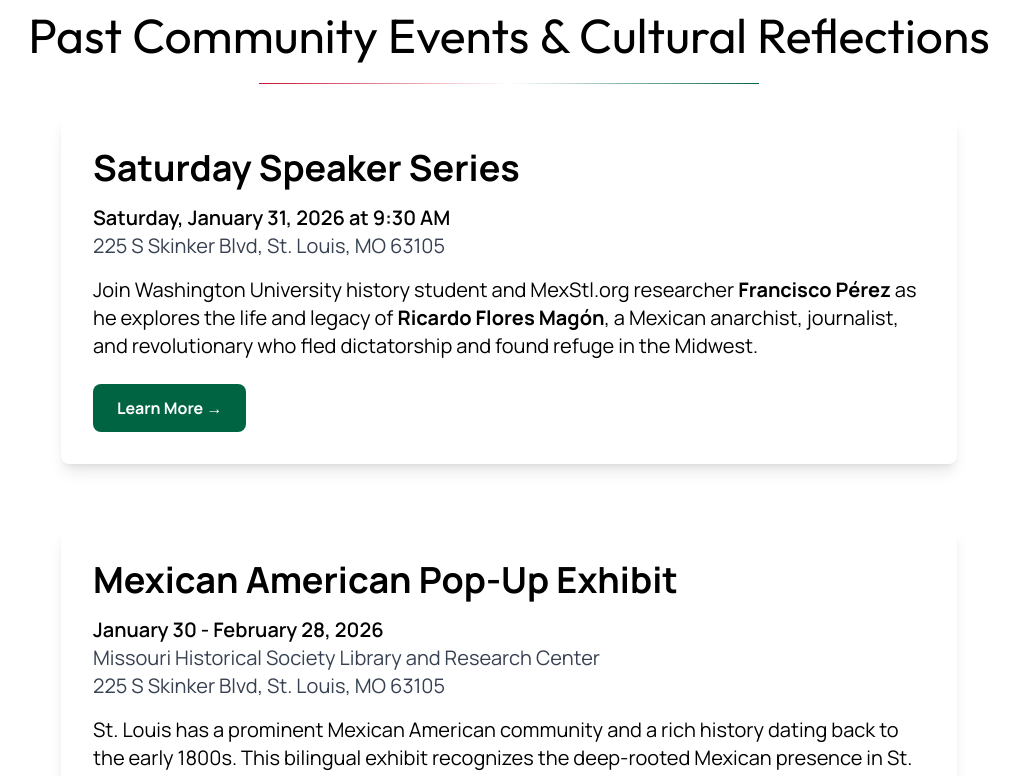
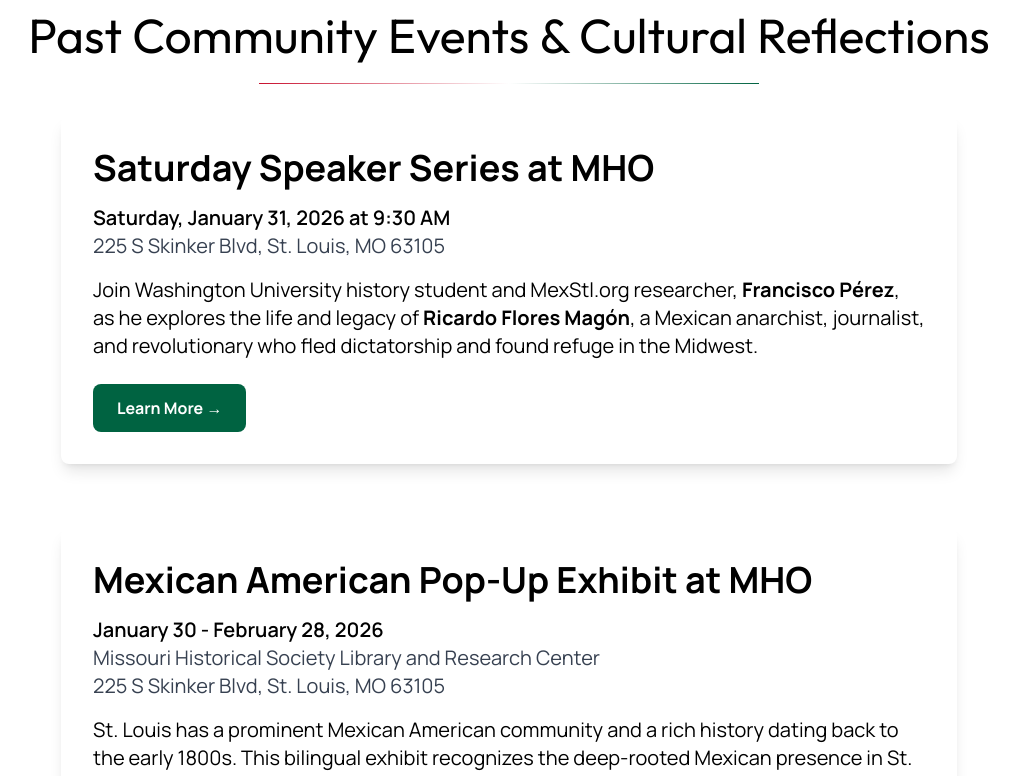
Before and after one commit to DylanAlfonso13/mexstl, a Next.js app: page /events in a window 1280 px wide. Shown: the part 371-1147 px from the top of the page, without its empty margins (131-1150 px from the left). Built offline with nearby package versions, Linux system fonts and the light colour scheme.

Commit message:
Grammar change, added MHO to titles for exhibit/speaker series

```diff
--- a/src/app/events/page.tsx
+++ b/src/app/events/page.tsx
@@ -39,8 +39,8 @@
         <PastEvent
           language={language}
           slug="saturday-speaker-series"
-          titleEn="Saturday Speaker Series"
-          titleEs="Serie de Oradores del Sábado"
+          titleEn="Saturday Speaker Series at MHO"
+          titleEs="Serie de Oradores del Sábado en MHO"
           dateEn="Saturday, January 31, 2026 at 9:30 AM"
           dateEs="Sábado, 31 de enero de 2026 a las 9:30 AM"
           locationEn="225 S Skinker Blvd, St. Louis, MO 63105"
@@ -48,7 +48,7 @@
           descriptionEn={
             <>
               Join Washington University history student and
-              MexStl.org researcher <strong>Francisco Pérez</strong> as he
+              MexStl.org researcher, <strong>Francisco Pérez</strong>, as he
               explores the life and legacy of <strong>Ricardo Flores Magón</strong>,
               a Mexican anarchist, journalist, and revolutionary who fled
               dictatorship and found refuge in the Midwest.
@@ -57,8 +57,7 @@
           descriptionEs={
             <>
               Únase al estudiante de historia de Washington
-              University e investigador de MexStl.org{" "}
-              <strong>Francisco Pérez</strong> mientras explora la vida y el
+              University e investigador de MexStl.org, <strong>Francisco Pérez</strong>, mientras explora la vida y el
               legado de <strong>Ricardo Flores Magón</strong>, un anarquista,
               periodista y revolucionario mexicano que huía de la dictadura y
               encontró refugio en el Medio Oeste.
@@ -70,8 +69,8 @@
         <PastEvent
           language={language}
           slug="mexican-american-exhibit"
-          titleEn="Mexican American Pop-Up Exhibit"
-          titleEs="Exhibición Emergente Mexicoamericana"
+          titleEn="Mexican American Pop-Up Exhibit at MHO"
+          titleEs="Exhibición Emergente Mexicoamericana at MHO"
           dateEn="January 30 - February 28, 2026"
           dateEs="30 de enero al 28 de febrero de 2026"
           locationEn={
```
